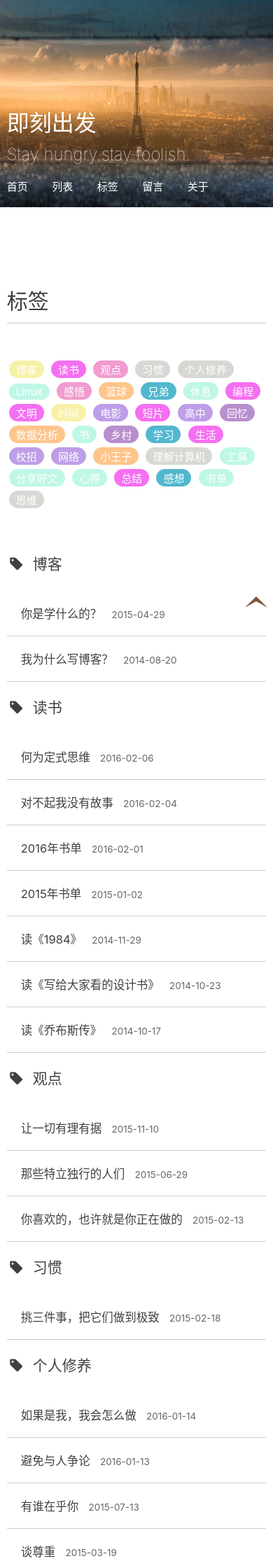
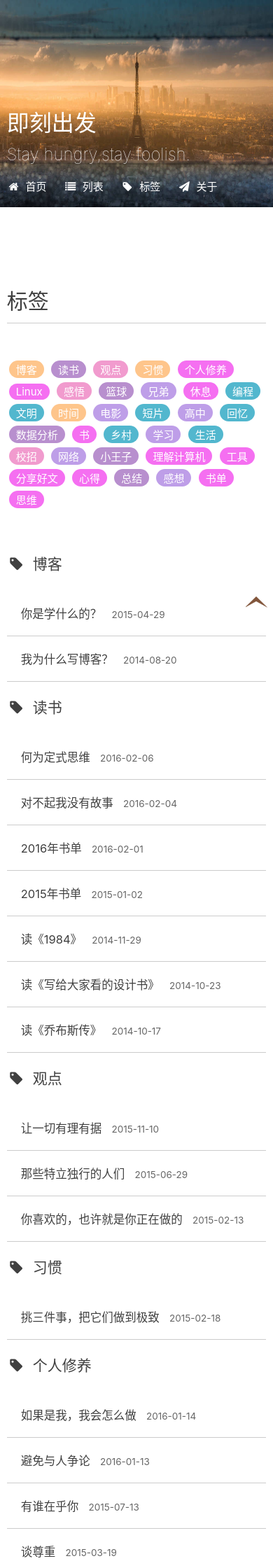
Before and after one commit to muyunzhe/wy-ei.github.io, a Jekyll site: the page built from tags.html, in a window 390 px wide. Shown: the top 2240 px of the page at 70% size. Built offline with Jekyll 4.4.1, drawn with Linux system fonts in a browser that asks for light colours; nearby versions of some CDN libraries; comment, search, counter and statistics services are not loaded.

Commit message:
delete message page

```diff
--- a/_layouts/default.html
+++ b/_layouts/default.html
@@ -31,7 +31,6 @@
                 <li><a href="/list.html"><i class="fa fa-list fa-fw"></i><span>列表</span></a></li>
                 <li><a href="/tags.html"><i class="fa fa-tag fa-fw"></i><span>标签</span></a></li>
                 <!--<li><a href="/links.html"><i class="fa fa-group fa-fw"></i><span>圈子</span></a></li>-->
-                <li><a href="/message.html"><i class="fa fa-comments fa-fw"></i><span>留言</span></a></li>
                 <li><a href="/about.html"><i class="fa fa-paper-plane fa-fw"></i><span>关于</span></a></li>
             </ul>
         </nav>
--- a/css/default.css
+++ b/css/default.css
@@ -122,9 +122,10 @@ body>header a{
   body>header>nav{
     margin-top: 0;
   }
-  body>header>nav i{
-    display: none!important;
+  body>header>nav li{
+    padding-right: 10px;
   }
+
   body>header>nav a{
     padding: 10px 10px 10px 0;
   }
--- a/tags.html
+++ b/tags.html
@@ -30,7 +30,7 @@ title: 标签
 
 <script type="text/javascript">
 
-    var color = ['#F19BCE','#BE9EE8','#52B7CE','#B88FCE','#F56FF1','#FEC58B','#BFF7E7','#D7D7D4','#F7F1A7'];
+    var color = ['#F19BCE','#BE9EE8','#52B7CE','#B88FCE','#F56FF1','#FEC58B'];
     var len = color.length;
     var as = document.querySelectorAll('.tag-cloud>a');
     for(var i=0;i<as.length;i++){
```
Also changed, not shown: _posts/2016/2016-02-04-sorry-i-dont-have-story.md (+2 -0 lines), css/build/style.min.css.
